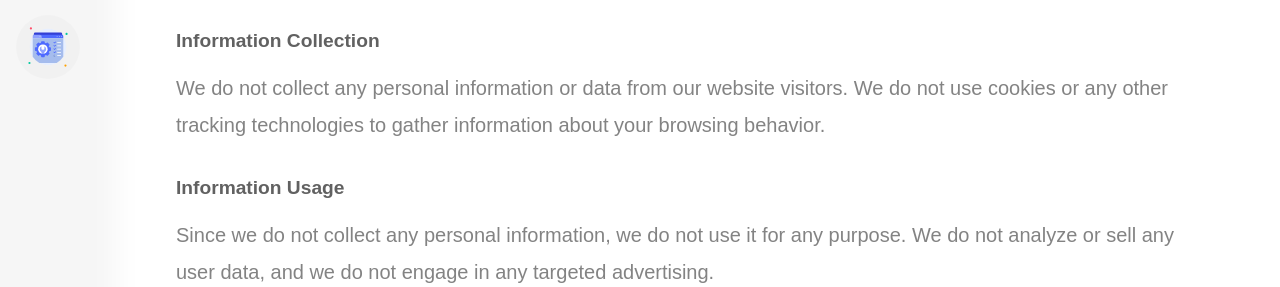
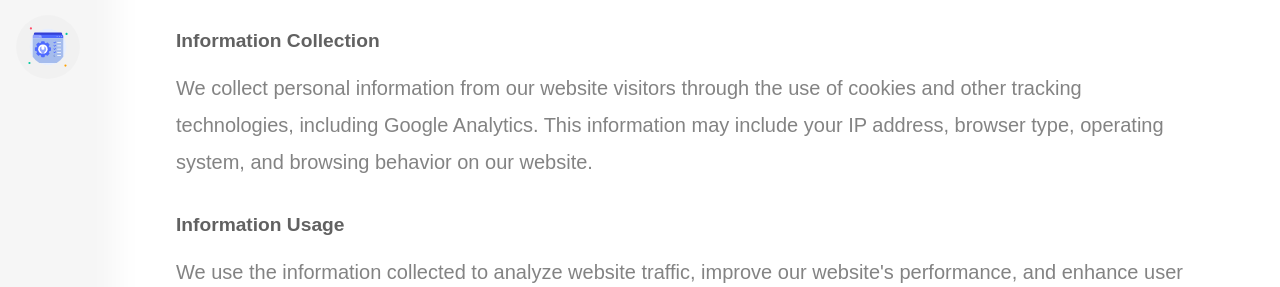
Before and after one commit to akash-aman/Portfolio, a Next.js app: page /privacy in a window 1280 px wide. Shown: the part 513-800 px from the top of the page. Built offline with nearby package versions, Linux system fonts and the light colour scheme; a web font is replaced by a local one.

Commit message:
fix: Update privacy policy to reflect data collection practices and change copyright year to 2025

```diff
--- a/app/privacy/page.tsx
+++ b/app/privacy/page.tsx
@@ -79,15 +79,18 @@ const Page = () => {
 			<h5 className="mt-6 mb-4">Information Collection</h5>
 
 			<p className="MyCodeFont">
-				We do not collect any personal information or data from our website
-				visitors. We do not use cookies or any other tracking technologies to
-				gather information about your browsing behavior.
+				We collect personal information from our website visitors through the
+				use of cookies and other tracking technologies, including Google
+				Analytics. This information may include your IP address, browser type,
+				operating system, and browsing behavior on our website.
 			</p>
 			<h5 className="mt-6 mb-4">Information Usage</h5>
 			<p className="MyCodeFont">
-				Since we do not collect any personal information, we do not use it for
-				any purpose. We do not analyze or sell any user data, and we do not
-				engage in any targeted advertising.
+				We use the information collected to analyze website traffic, improve
+				our website's performance, and enhance user experience. Google
+				Analytics helps us understand how visitors interact with our website,
+				which pages are most popular, and how we can improve our content and
+				services.
 			</p>
 			<h5 className="mt-6 mb-4">Content Protection</h5>
 			<p className="MyCodeFont">
--- a/components/footer.tsx
+++ b/components/footer.tsx
@@ -165,7 +165,7 @@ const footer = ({ footer }: FooterProps) => {
             mt-3"
 			>
 				<p className="text-center text-lg copyright">
-					Copyright © 2024 Akash Aman{" "}
+					Copyright © 2025 Akash Aman{" "}
 					<i className="md:inline copyright not-italic hidden">|</i>{" "}
 					<br className="block md:hidden" />
 					<Link href="/terms">Terms & Conditions </Link>
--- a/components/navigation.tsx
+++ b/components/navigation.tsx
@@ -273,7 +273,7 @@ const Navigation = ({ nav }: NavigationProps) => {
 				mt-3"
 					>
 						<p className="text-center text-lg copyright">
-							Copyright © 2024 Akash Aman{" "}
+							Copyright © 2025 Akash Aman{" "}
 							<i className="md:inline copyright hidden">|</i>{" "}
 							<br className="block md:hidden" />
 							<Link href="/terms">Terms & Conditions </Link>
```
